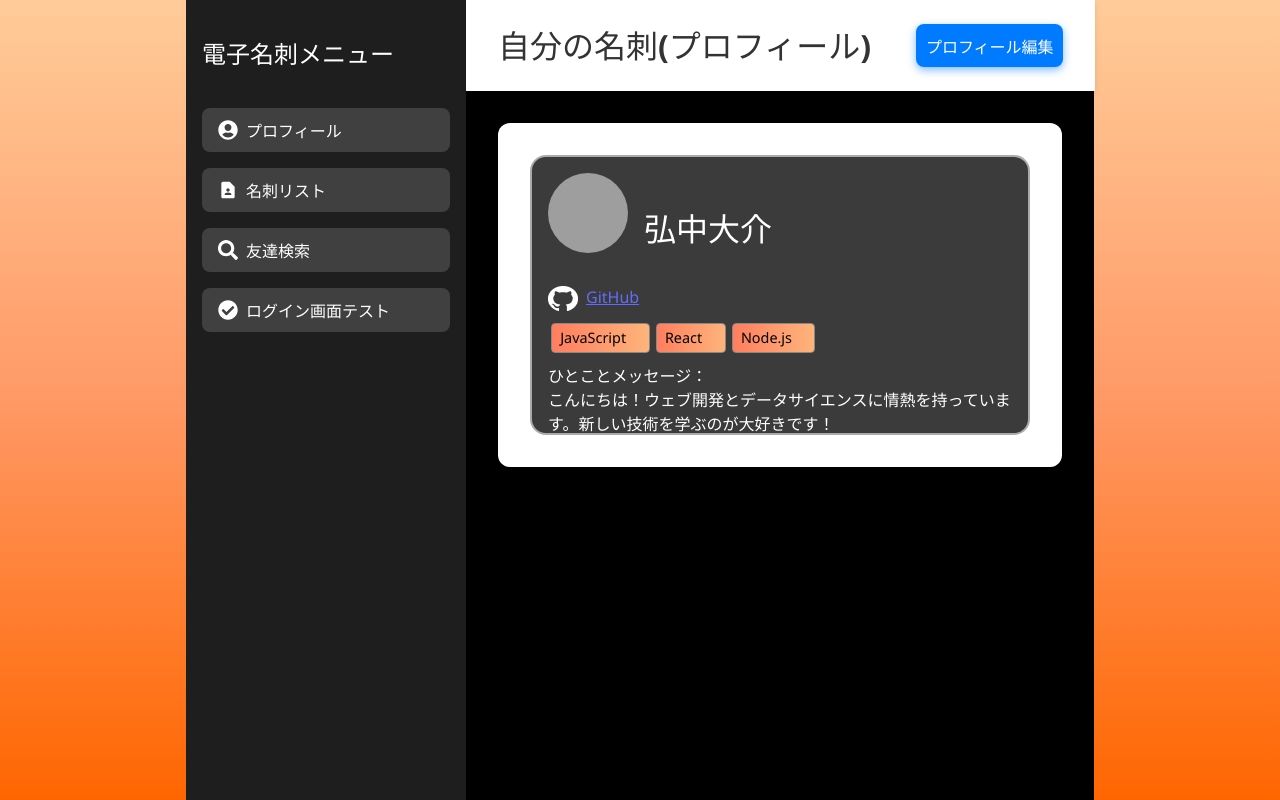
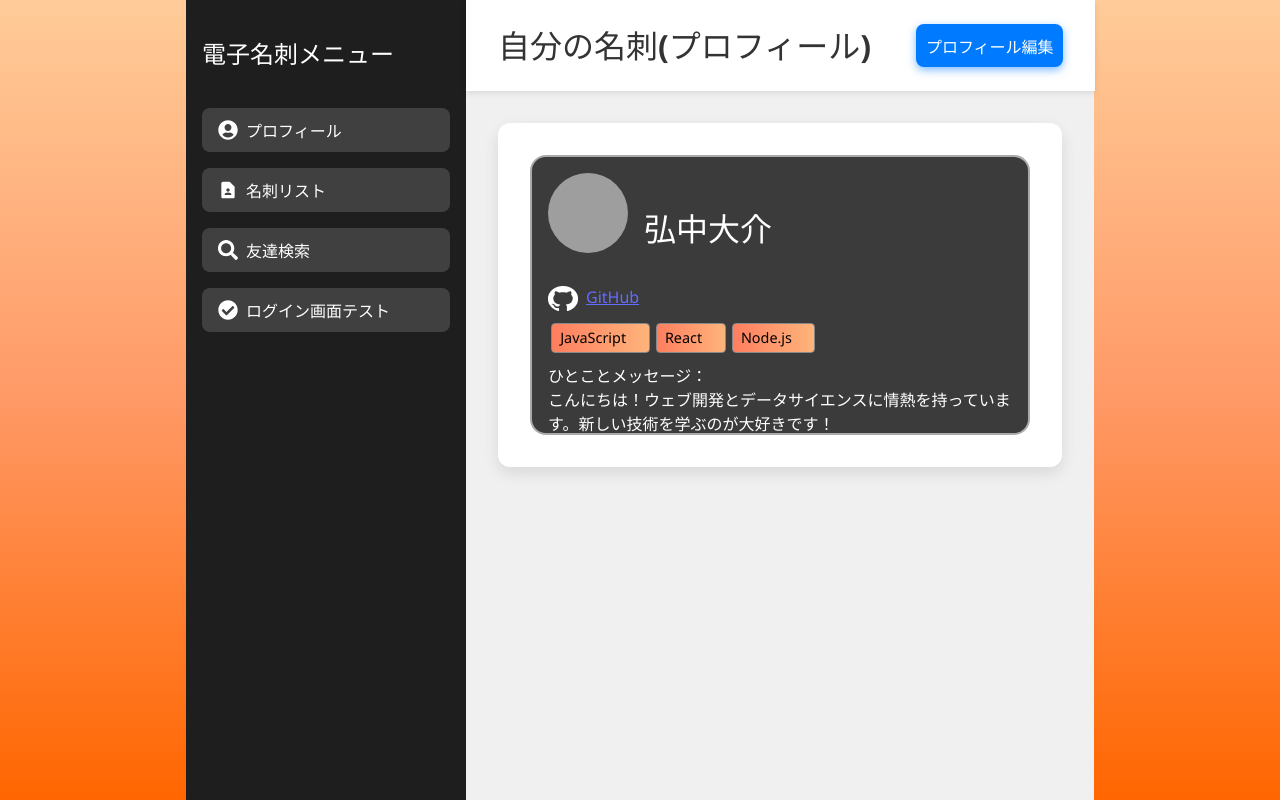
Before and after one commit to thisismine-kai/ElectronicBusinessCard, a React (Vite) app: page /mybusinesscard in a window 1280 px wide. Built offline with nearby package versions, Linux system fonts and the light colour scheme; grey boxes are pictures that could not be loaded.

Commit message:
メッセージ

```diff
--- a/src/pages/MyBusinessCard.jsx
+++ b/src/pages/MyBusinessCard.jsx
@@ -34,7 +34,7 @@ function MyBusinessCard() {
         flex: 1,
         display: 'flex',
         flexDirection: 'column',
-        backgroundColor: '#000000',
+        backgroundColor: '#f0f0f0',
       }}>
         {/* ヘッダー */}
         <header style={{
```
